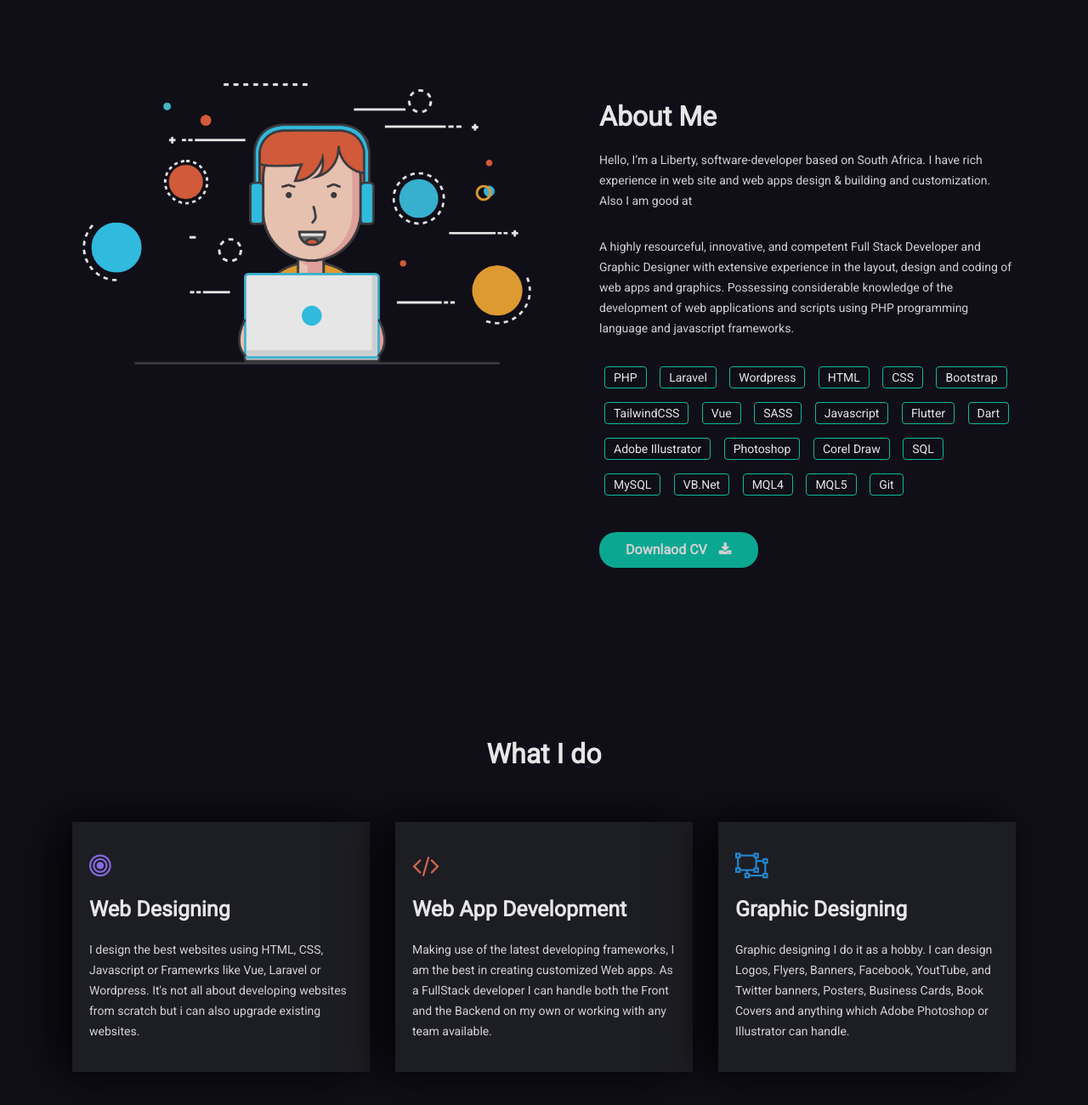
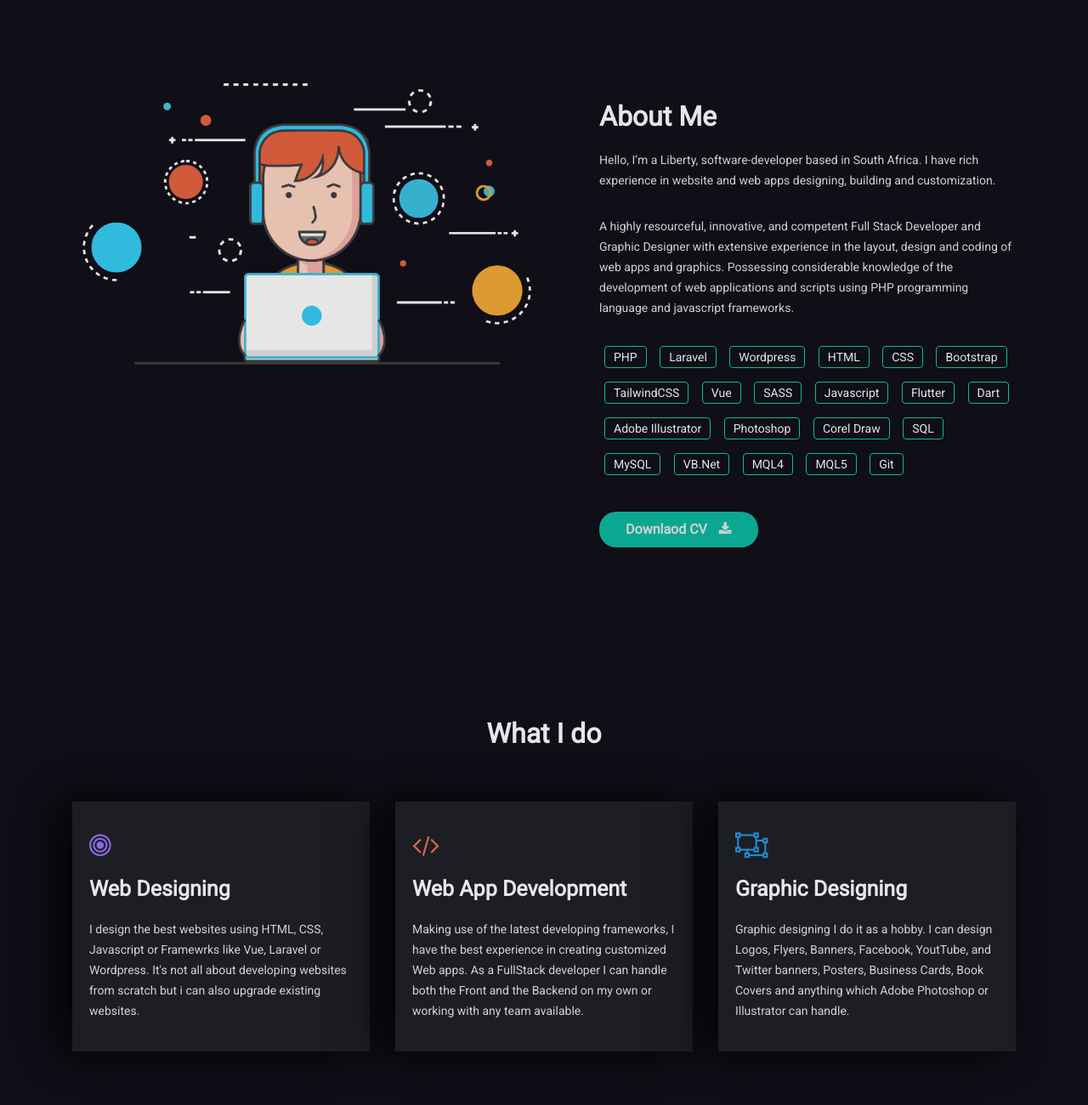
Before and after one commit to Leereal/my_portfolio, a plain HTML site: page index.html in a window 1280 px wide. Shown: the part 838-2138 px from the top of the page at 85% size. Drawn offline with Linux system fonts and the light colour scheme; some packages are replaced by stand-ins of ours.

Commit message:
Grammer change

```diff
--- a/index.html
+++ b/index.html
@@ -159,7 +159,7 @@
                 <div class="col-sm-12 col-md-6">
                     <div class="mh-about-inner">
                         <h2 class="wow fadeInUp" data-wow-duration="0.8s" data-wow-delay="0.1s">About Me</h2>
-                        <p class="wow fadeInUp" data-wow-duration="0.8s" data-wow-delay="0.2s">Hello, I’m a Liberty, software-developer based on South Africa. I have rich experience in web site and web apps design & building and customization. Also I am good at</p>
+                        <p class="wow fadeInUp" data-wow-duration="0.8s" data-wow-delay="0.2s">Hello, I’m a Liberty, software-developer based in South Africa. I have rich experience in website and web apps designing, building and customization.</p>
                         <p>
                             A highly resourceful, innovative, and competent Full Stack Developer and Graphic Designer with extensive experience in the layout, design and coding of web apps and graphics. Possessing considerable knowledge of the development of web applications and
                             scripts using PHP programming language and javascript frameworks.
@@ -223,7 +223,7 @@
                         <i class="fa fa-code iron-color"></i>
                         <h3>Web App Development</h3>
                         <p>
-                            Making use of the latest developing frameworks, I am the best in creating customized Web apps. As a FullStack developer I can handle both the Front and the Backend on my own or working with any team available.
+                            Making use of the latest developing frameworks, I have the best experience in creating customized Web apps. As a FullStack developer I can handle both the Front and the Backend on my own or working with any team available.
                         </p>
                     </div>
                 </div>
```
